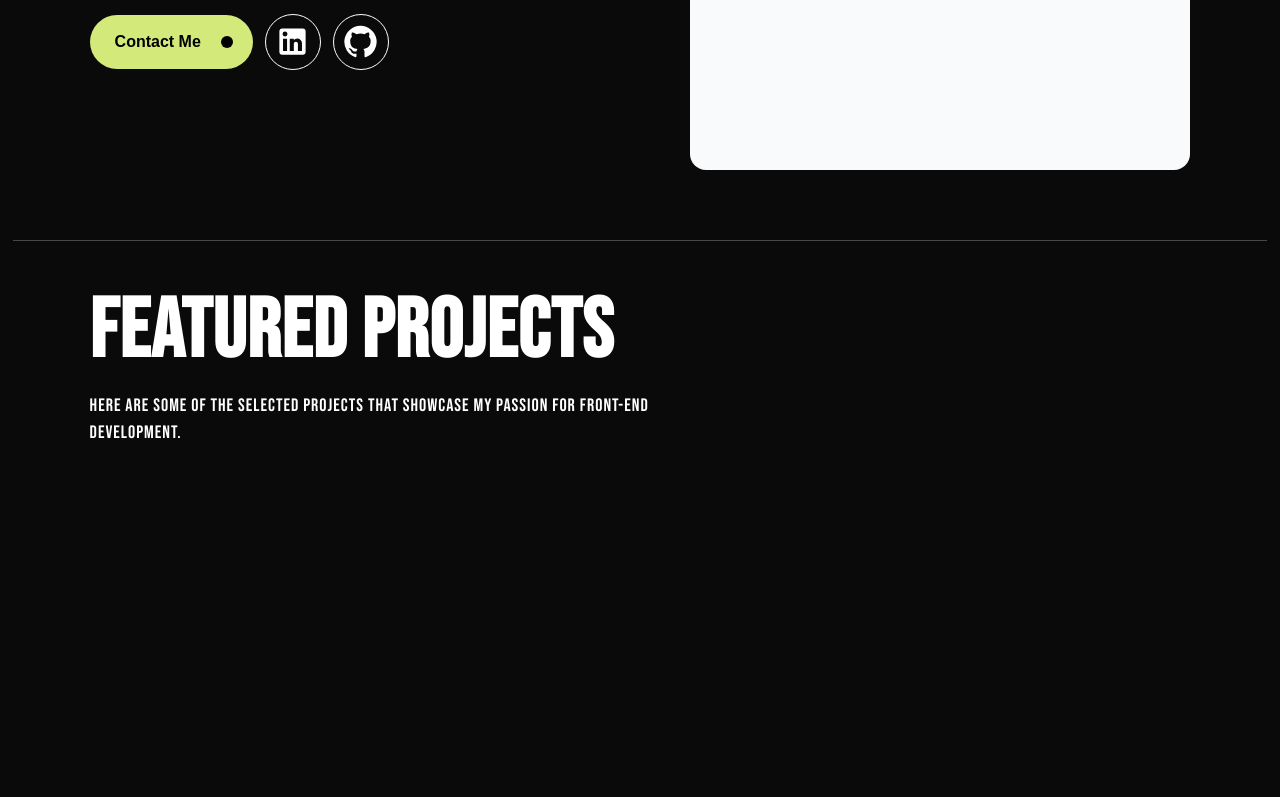
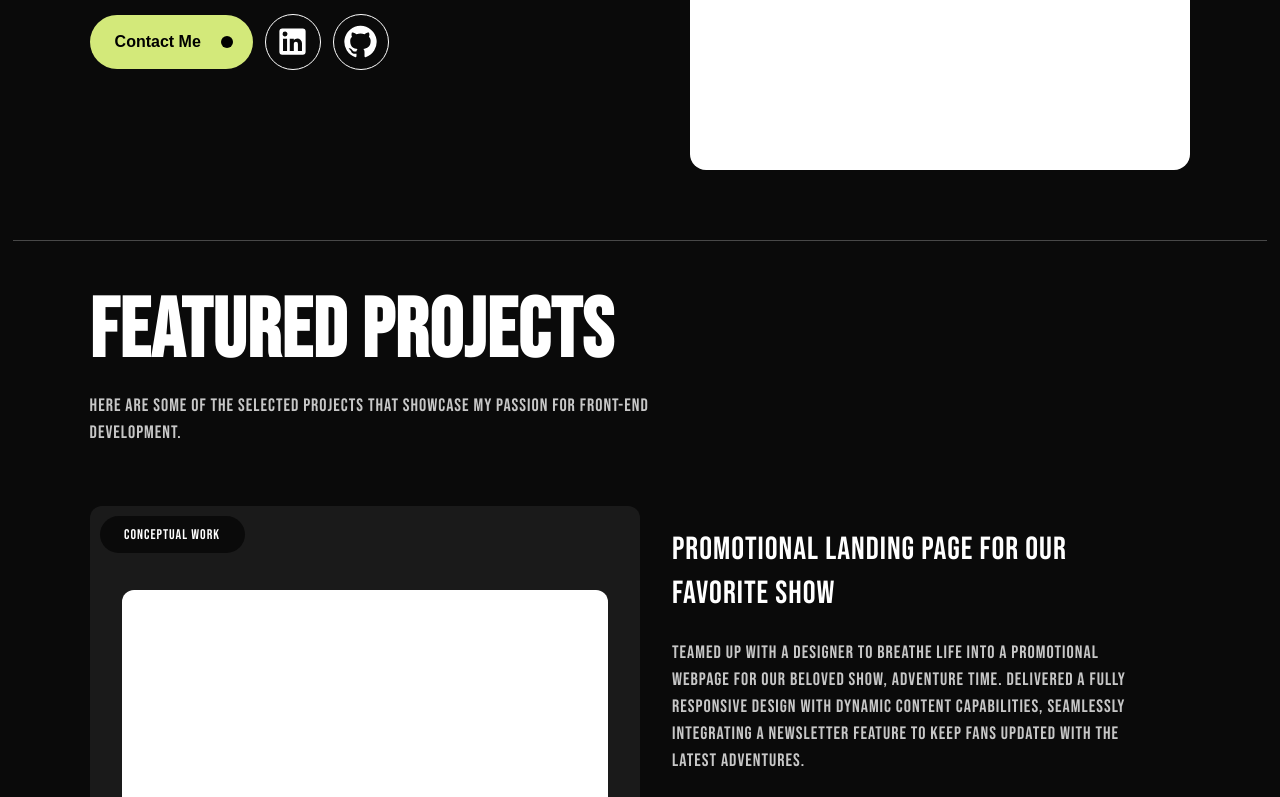
Before and after one commit to moetez96/web-portfolio, a React (Create React App) app: page / in a window 1280 px wide. Shown: the part 576-1373 px from the top of the page. Built offline with nearby package versions, Linux system fonts and the light colour scheme.

Commit message:
Add Projects Card

```diff
--- a/src/App.css
+++ b/src/App.css
@@ -14,3 +14,7 @@ hr {
   max-width: 98%;
   margin: 60px auto;
 }
+
+p {
+  color: var(--paragraph-color);
+}
--- /dev/null
+++ b/src/components/cards/ProjectCard.js
@@ -0,0 +1,36 @@
+import "../../styles/cards/project-card.css";
+import {ArrowOutwardOutlined, GitHub} from "@mui/icons-material";
+
+function ProjectCard() {
+
+    return (
+        <div className="project-card-container">
+            <div className="project-card-img-container">
+                <div className="project-card-tag">
+                    Conceptual Work
+                </div>
+                <div className="project-card-img">
+
+                </div>
+            </div>
+            <div className="project-card-overview">
+                <h1>Promotional landing page for our favorite show</h1>
+                <p  >Teamed up with a designer to breathe life into a promotional webpage for our beloved show, Adventure Time. Delivered a fully responsive design with dynamic content capabilities, seamlessly integrating a newsletter feature to keep fans updated with the latest adventures.</p>
+                <div className="project-card-info">
+                    <h2>Project Info</h2>
+                    <hr/>
+                    <p>Year</p>
+                    <hr/>
+                    <p>Role</p>
+                    <hr/>
+                </div>
+                <div className="project-card-btns">
+                    <button>LIVE DEMO <ArrowOutwardOutlined/> </button>
+                    <button>SEE ON GITHUB <GitHub /> </button>
+                </div>
+            </div>
+        </div>
+    );
+}
+
+export default ProjectCard;
--- a/src/components/layout/Projects.js
+++ b/src/components/layout/Projects.js
@@ -1,4 +1,5 @@
 import "../../styles/projects.css"
+import ProjectCard from "../cards/ProjectCard";
 function Projects() {
 
     return (
@@ -9,6 +10,12 @@ function Projects() {
                     <p>Here are some of the selected projects that showcase
                         my passion for front-end development.</p>
                 </div>
+                <div className="projects-list-container">
+                    <ProjectCard />
+                    <ProjectCard />
+                    <ProjectCard />
+                    <ProjectCard />
+                </div>
             </div>
         </div>
     );
--- a/src/index.css
+++ b/src/index.css
@@ -19,6 +19,7 @@ body {
   --nav-text-color:#C7C7C7;
   --text-color: #FFFFFF;
   --nav-divider-color: #202528;
+  --paragraph-color: #C7C7C7;
 }
 
 [data-theme="light"] {
@@ -29,5 +30,6 @@ body {
   --button-hover-color: rgba(199, 199, 199, 0.96);
   --nav-text-color:#383838;
   --text-color: #000000FF;
+  --paragraph-color: #383838;
   --nav-divider-color: #DFDAD7;
 }
--- /dev/null
+++ b/src/styles/cards/project-card.css
@@ -0,0 +1,103 @@
+.project-card-container {
+    position: relative;
+    width: 100%;
+    height: 500px;
+    display: grid;
+    grid-template-columns: 1fr 1fr;
+}
+
+.project-card-img-container {
+    border-radius: 12px;
+    background-color: var(--secondary-background-color);
+    transition: transform 0.3s ease, filter 0.3s ease;
+    display: flex;
+    justify-content: center;
+    align-items: center;
+}
+
+.project-card-img-container:hover {
+    transform: translateY(-10px);
+    filter: brightness(1.5);
+}
+
+.project-card-img {
+    width: 486px;
+    height: 347px;
+    background-color: var(--text-color);
+    border-radius: 12px;
+}
+
+.project-card-tag {
+    position: absolute;
+    top: 10px;
+    left: 10px;
+    width: 145px;
+    height: 37px;
+    border-radius: 100px;
+    font-size: 14px;
+    color: var(--text-color);
+    background-color: var(--primary-background-color);
+    display: flex;
+    justify-content: center;
+    align-items: center;
+}
+
+.project-card-overview {
+    padding-left: 32px;
+    padding-right: 32px;
+    >h1 {
+        font-size: 32px;
+        line-height: 140%;
+        font-weight: normal;
+    }
+
+    >p {
+        font-size: 18px;
+        line-height: 150%;
+    }
+}
+
+.project-card-info {
+    >h2 {
+        font-size: 22px;
+        line-height: 150%;
+        font-weight: normal;
+    }
+
+    >hr {
+        border: 0;
+        height: 1px;
+        max-width: 100%;
+        margin: 16px auto;
+    }
+
+    >p {
+        font-size: 18px;
+        line-height: 150%;
+    }
+}
+
+.project-card-btns {
+    display: flex;
+    margin-top: 16px;
+    gap: 20px;
+
+    >button  {
+       border: 0;
+        background-color: transparent;
+        color: #D3E97A;
+        display: flex;
+        justify-content: center;
+        align-items: center;
+        gap: 6px;
+        border-bottom: 2px solid #D3E97A;
+        padding: 3px 0;
+        cursor: pointer;
+        transition: transform 0.6s ease, filter 0.3s ease;
+    }
+
+    >button:hover {
+        transform: translateY(-4px);
+        filter: brightness(1.2);
+    }
+}
--- a/src/styles/home.css
+++ b/src/styles/home.css
@@ -106,7 +106,7 @@
 }
 
 .profile-pic-container {
-    background-color: #F9FAFB;
+    background-color: var(--text-color);
     width: 500px;
     height: 600px;
     border-radius: 16px;
--- a/src/styles/projects.css
+++ b/src/styles/projects.css
@@ -1,8 +1,8 @@
 .projects-wrapper {
     position: relative;
     width: 100%;
+    min-height: 100dvh;
     height: max-content;
-    min-height: 100dvh;
     bottom: 10px;
     color: var(--text-color);
     background-color: var(--primary-background-color);
@@ -11,6 +11,7 @@
 .projects-container {
     gap: 10px;
     padding: 0 7%;
+    height: max-content;
 }
 
 .projects-header {
@@ -28,12 +29,19 @@
     }
 }
 
+.projects-list-container {
+    display: flex;
+    flex-direction: column;
+    gap: 100px;
+    margin: 60px 0;
+}
+
 @media (max-width: 1024px) {
 
     .projects-header {
         width: 450px;
         >h1 {
-            font-size: 6.5vw;
+            font-size: 6vw;
         }
         >p {
             font-size: 16px;
```
